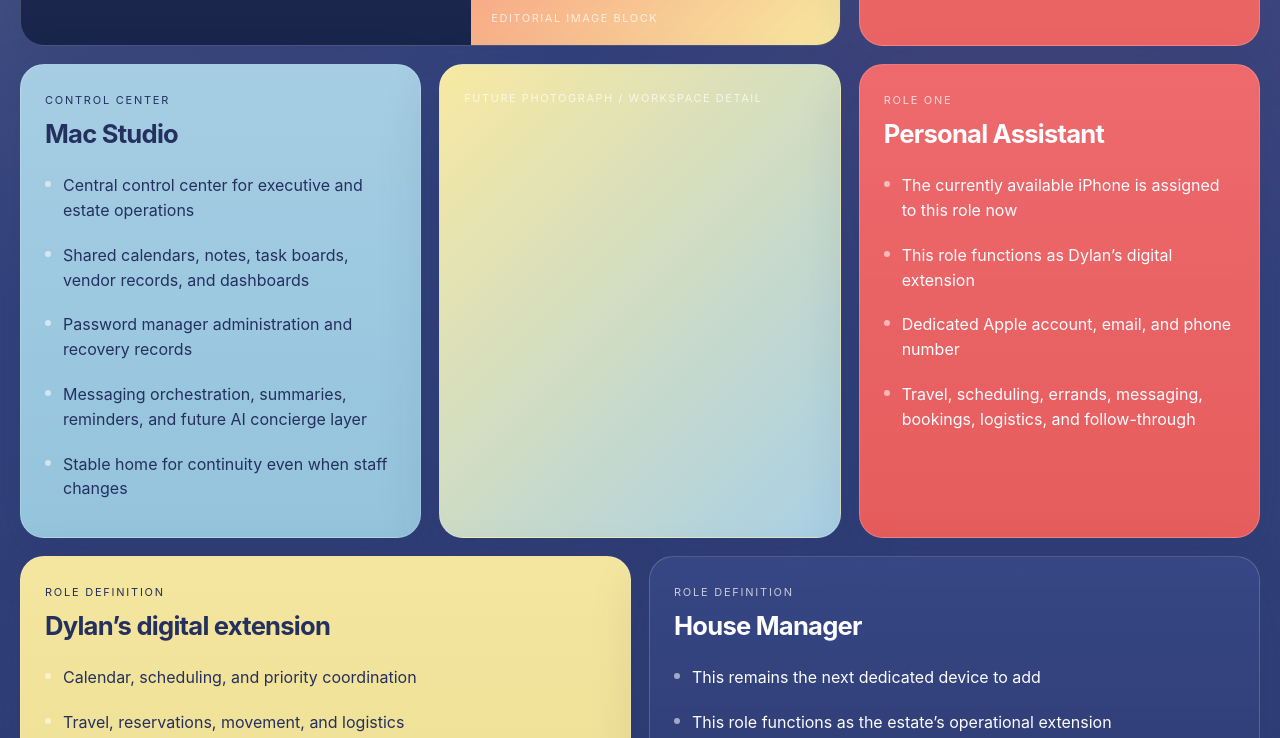
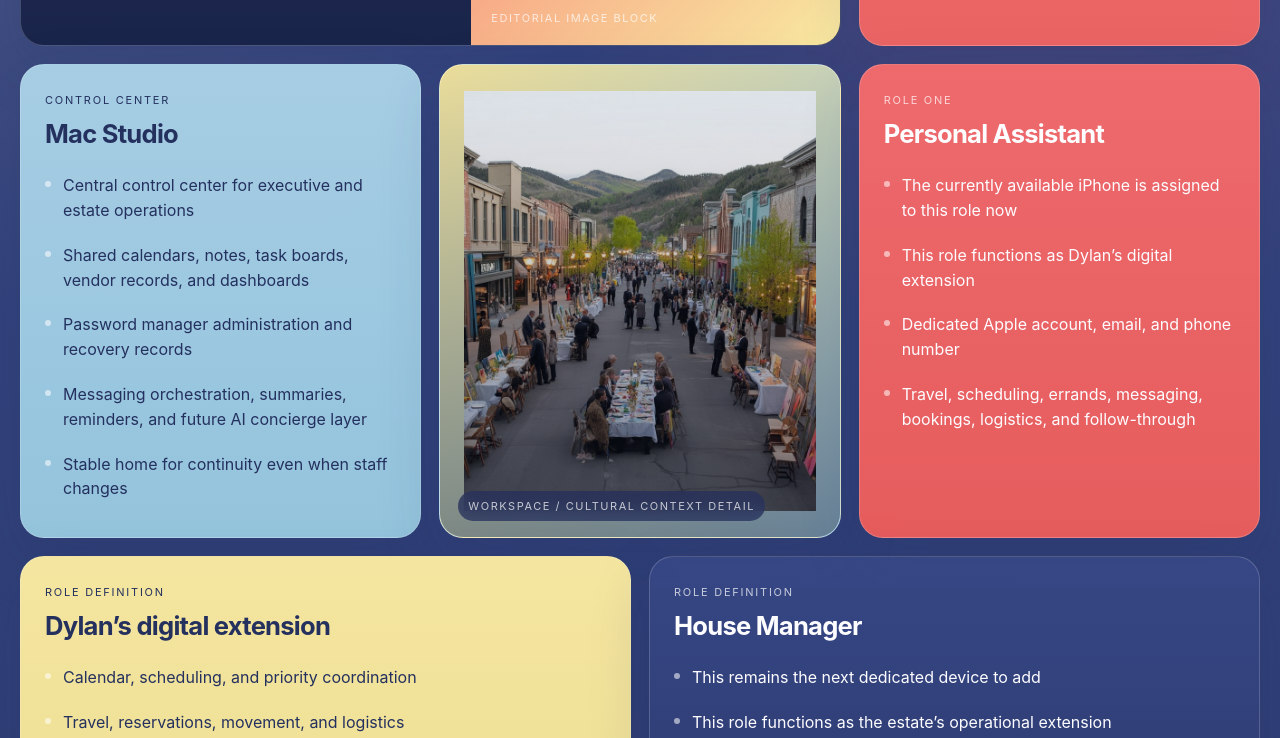
Before and after one commit to emperor-studio/labs-emperor-studio, a plain HTML site: page projects/estate-ops/index.html in a window 1280 px wide. Shown: the part 438-1176 px from the top of the page. Drawn offline with Linux system fonts and the light colour scheme.

Commit message:
Add workspace detail photo to estate ops page

```diff
--- a/projects/estate-ops/estate-ops.css
+++ b/projects/estate-ops/estate-ops.css
@@ -43,6 +43,36 @@ body {
   box-shadow: var(--shadow);
   min-height: 220px;
   position: relative;
+}
+
+.photo-panel {
+  padding: 0;
+}
+
+.panel-photo {
+  width: 100%;
+  height: 100%;
+  display: block;
+  object-fit: cover;
+}
+
+.photo-label {
+  position: absolute;
+  left: 18px;
+  bottom: 16px;
+  z-index: 2;
+  padding: 8px 10px;
+  border-radius: 999px;
+  background: rgba(36, 48, 94, 0.72);
+  backdrop-filter: blur(8px);
+}
+
+.detail-photo-panel::after {
+  content: '';
+  position: absolute;
+  inset: 0;
+  background: linear-gradient(180deg, rgba(16, 23, 43, 0.06) 0%, rgba(16, 23, 43, 0.42) 100%);
+  pointer-events: none;
 }
 
 .panel-copy,
--- a/projects/estate-ops/index.html
+++ b/projects/estate-ops/index.html
@@ -38,8 +38,9 @@
         </ul>
       </article>
 
-      <article class="panel tone-image-gold span-4 row-mid image-panel">
-        <div class="color-label">Future photograph / workspace detail</div>
+      <article class="panel tone-image-gold span-4 row-mid image-panel photo-panel detail-photo-panel">
+        <img src="./future-workspace-detail.jpg" alt="Street event and gallery-like gathering in a mountain town" class="panel-photo" />
+        <div class="color-label photo-label">Workspace / cultural context detail</div>
       </article>
 
       <article class="panel tone-emerald span-4 row-mid">
```
Also changed, not shown: projects/estate-ops/future-workspace-detail.jpg (added).
